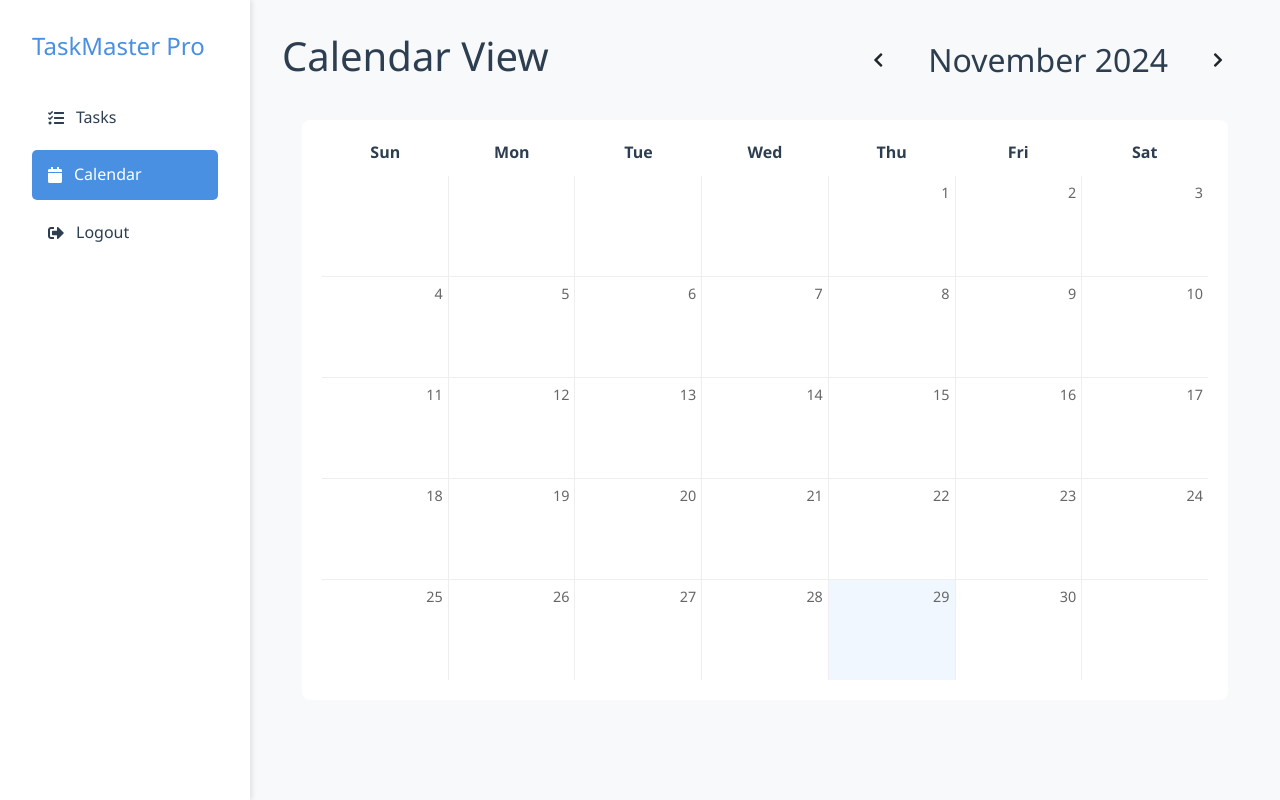
After one commit to DeMass199/Assessment, a Flask app: page /calendar in a window 1280 px wide. The commit adds this page. Run offline with Flask 3, Linux system fonts and the light colour scheme; a user stored in the database is signed in; data comes from the database, SQL or seed files in the repository; some libraries are stand-ins or nearby versions.

Commit message:
everything works

```diff
--- a/flask_app/app.py
+++ b/flask_app/app.py
@@ -4,6 +4,7 @@ import sqlite3
 from datetime import datetime, date, timedelta
 import os
 import logging
+import calendar
 
 # Set up logging
 logging.basicConfig(level=logging.DEBUG)
@@ -30,7 +31,7 @@ def add_user_to_db(username, password):
         # Hash password and insert user
         hashed_password = generate_password_hash(password)
         cursor.execute(
-            "INSERT INTO users (username, password) VALUES (?, ?)",
+            "INSERT INTO users (username, password) VALUES (?, ?, ?)",
             (username, hashed_password)
         )
         conn.commit()
@@ -259,5 +260,73 @@ def logout():
     return redirect(url_for("login"))
 
 
+@app.route("/calendar")
+def calendar_view():
+    if 'user_id' not in session:
+        flash("Please login first!", "error")
+        return redirect(url_for("login"))
+
+    # Get current year and month from query parameters or use current date
+    year = int(request.args.get('year', datetime.now().year))
+    month = int(request.args.get('month', datetime.now().month))
+
+    # Calculate previous and next month/year
+    first_day = date(year, month, 1)
+    prev_month = (first_day - timedelta(days=1)).replace(day=1)
+    next_month = (first_day + timedelta(days=32)).replace(day=1)
+
+    # Get calendar data
+    cal = calendar.monthcalendar(year, month)
+    month_name = calendar.month_name[month]
+
+    # Get tasks for the current month
+    conn = sqlite3.connect(DB_PATH)
+    cursor = conn.cursor()
+    cursor.execute("""
+        SELECT task, due_date FROM todos
+        WHERE user_id = ?
+        AND strftime('%Y-%m', due_date) = strftime('%Y-%m', ?)
+    """, (session['user_id'], f"{year}-{month:02d}-01"))
+    tasks = cursor.fetchall()
+    conn.close()
+
+    # Organize tasks by date
+    task_dict = {}
+    for task in tasks:
+        task_date = datetime.strptime(task[1], "%Y-%m-%d").date()
+        if task_date not in task_dict:
+            task_dict[task_date] = []
+        task_dict[task_date].append({
+            "task": task[0],
+            "color": "red" if task_date < date.today() else "yellow" if task_date <= date.today() + timedelta(days=7) else "on-time"
+        })
+
+    # Build calendar data
+    calendar_data = []
+    for week in cal:
+        week_data = []
+        for day in week:
+            if day == 0:
+                week_data.append({"day": "", "tasks": []})
+            else:
+                current_date = date(year, month, day)
+                week_data.append({
+                    "day": day,
+                    "today": current_date == date.today(),
+                    "tasks": task_dict.get(current_date, [])
+                })
+        calendar_data.append(week_data)
+
+    return render_template("calendar.html",
+                         calendar_data=calendar_data,
+                         month_name=month_name,
+                         year=year,
+                         prev_month=prev_month.month,
+                         prev_year=prev_month.year,
+                         next_month=next_month.month,
+                         next_year=next_month.year,
+                         active_page='calendar')
+
+
 if __name__ == "__main__":
     app.run(debug=True)
--- a/flask_app/static/css/style.css
+++ b/flask_app/static/css/style.css
@@ -328,6 +328,68 @@ footer {
     color: white;
 }
 
+.calendar {
+    background: white;
+    border-radius: 8px;
+    padding: 20px;
+    margin: 20px;
+}
+
+.calendar-header {
+    display: grid;
+    grid-template-columns: repeat(7, 1fr);
+    text-align: center;
+    font-weight: bold;
+    margin-bottom: 10px;
+}
+
+.calendar-grid {
+    display: grid;
+    grid-template-columns: repeat(7, 1fr);
+    gap: 1px;
+    background: #eee;
+}
+
+.calendar-day {
+    background: white;
+    min-height: 100px;
+    padding: 5px;
+    position: relative;
+}
+
+.calendar-day.today {
+    background: #f0f7ff;
+}
+
+.day-number {
+    position: absolute;
+    top: 5px;
+    right: 5px;
+    font-size: 0.9em;
+    color: #666;
+}
+
+.calendar-task {
+    font-size: 0.8em;
+    margin: 20px 2px 2px 2px;
+    padding: 3px 5px;
+    border-radius: 3px;
+    background: #f0f0f0;
+    white-space: nowrap;
+    overflow: hidden;
+    text-overflow: ellipsis;
+}
+
+.calendar-nav {
+    display: flex;
+    align-items: center;
+    gap: 20px;
+}
+
+.calendar-nav h2 {
+    margin: 0;
+}
+
 @media (max-width: 768px) {
     .hero h1 {
         font-size: 2rem;
--- /dev/null
+++ b/flask_app/templates/calendar.html
@@ -0,0 +1,71 @@
+<!DOCTYPE html>
+<html lang="en">
+<head>
+    <meta charset="UTF-8">
+    <meta name="viewport" content="width=device-width, initial-scale=1.0">
+    <title>Calendar - TaskMaster Pro</title>
+    <link rel="stylesheet" href="{{ url_for('static', filename='css/style.css') }}">
+    <link rel="stylesheet" href="https://cdnjs.cloudflare.com/ajax/libs/font-awesome/5.15.4/css/all.min.css">
+</head>
+<body class="dashboard-body">
+    <div class="dashboard-container">
+        <!-- Sidebar -->
+        <aside class="sidebar">
+            <div class="sidebar-header">
+                <h2 class="logo">TaskMaster Pro</h2>
+            </div>
+            <nav class="sidebar-nav">
+                <a href="{{ url_for('dashboard') }}" class="nav-item">
+                    <i class="fas fa-tasks"></i> Tasks
+                </a>
+                <a href="{{ url_for('calendar_view') }}" class="nav-item active">
+                    <i class="fas fa-calendar"></i> Calendar
+                </a>
+                <a href="{{ url_for('logout') }}" class="nav-item">
+                    <i class="fas fa-sign-out-alt"></i> Logout
+                </a>
+            </nav>
+        </aside>
+
+        <!-- Main Content -->
+        <main class="main-content">
+            <header class="dashboard-header">
+                <h1>Calendar View</h1>
+                <div class="calendar-nav">
+                    <a href="?month={{ prev_month }}&year={{ prev_year }}" class="btn"><i class="fas fa-chevron-left"></i></a>
+                    <h2>{{ month_name }} {{ year }}</h2>
+                    <a href="?month={{ next_month }}&year={{ next_year }}" class="btn"><i class="fas fa-chevron-right"></i></a>
+                </div>
+            </header>
+
+            <div class="calendar">
+                <div class="calendar-header">
+                    <div>Sun</div>
+                    <div>Mon</div>
+                    <div>Tue</div>
+                    <div>Wed</div>
+                    <div>Thu</div>
+                    <div>Fri</div>
+                    <div>Sat</div>
+                </div>
+                <div class="calendar-grid">
+                    {% for week in calendar_data %}
+                        {% for day in week %}
+                            <div class="calendar-day {% if day.today %}today{% endif %}">
+                                <div class="day-number">{{ day.day }}</div>
+                                {% if day.tasks %}
+                                    {% for task in day.tasks %}
+                                    <div class="calendar-task status-{{ task.color }}">
+                                        {{ task.task }}
+                                    </div>
+                                    {% endfor %}
+                                {% endif %}
+                            </div>
+                        {% endfor %}
+                    {% endfor %}
+                </div>
+            </div>
+        </main>
+    </div>
+</body>
+</html>
--- a/flask_app/templates/dashboard.html
+++ b/flask_app/templates/dashboard.html
@@ -15,10 +15,10 @@
                 <h2 class="logo">TaskMaster Pro</h2>
             </div>
             <nav class="sidebar-nav">
-                <a href="{{ url_for('dashboard') }}" class="nav-item active">
+                <a href="{{ url_for('dashboard') }}" class="nav-item {% if active_page == 'tasks' %}active{% endif %}">
                     <i class="fas fa-tasks"></i> Tasks
                 </a>
-                <a href="#" class="nav-item">
+                <a href="{{ url_for('calendar_view') }}" class="nav-item {% if active_page == 'calendar' %}active{% endif %}">
                     <i class="fas fa-calendar"></i> Calendar
                 </a>
                 <a href="{{ url_for('logout') }}" class="nav-item">
```
